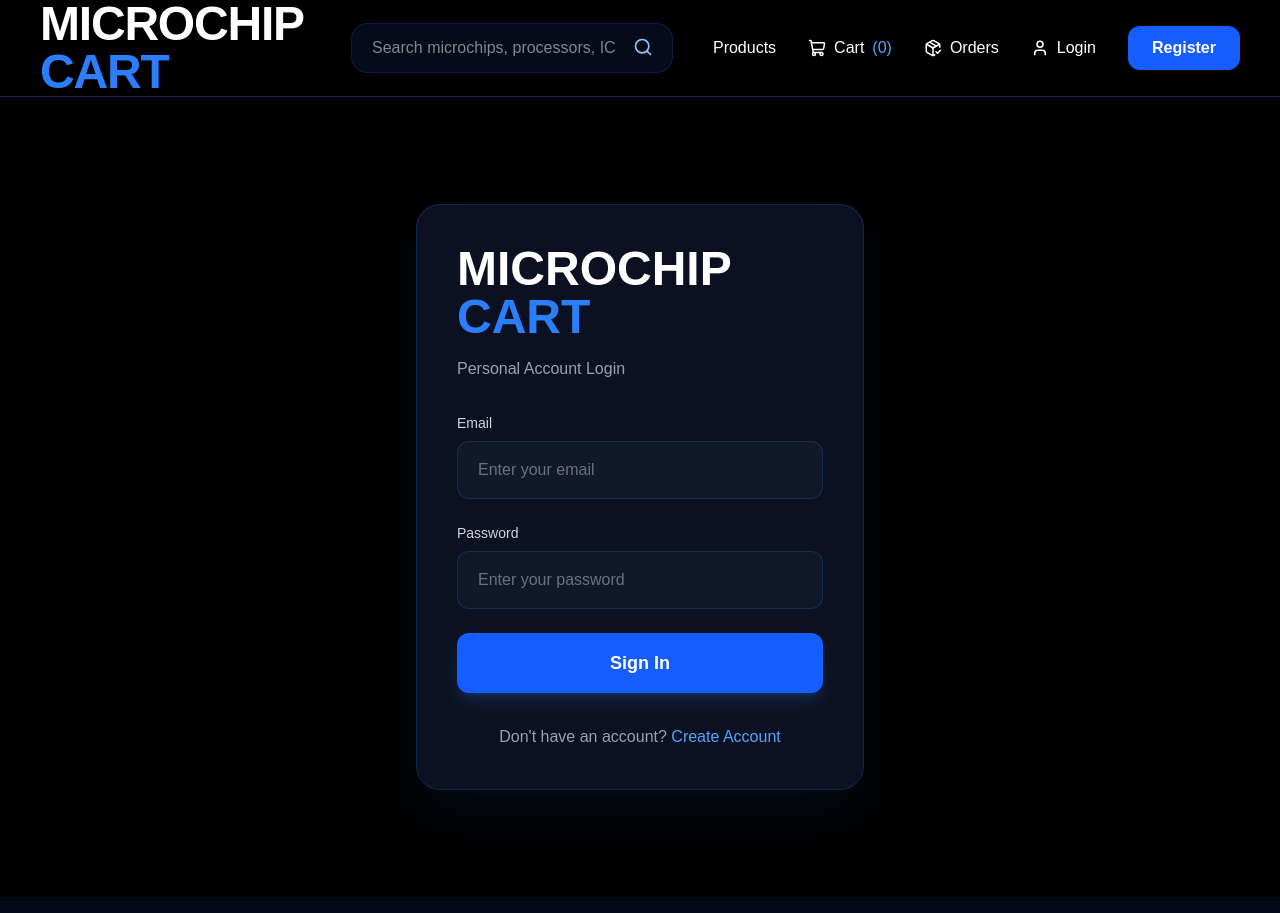
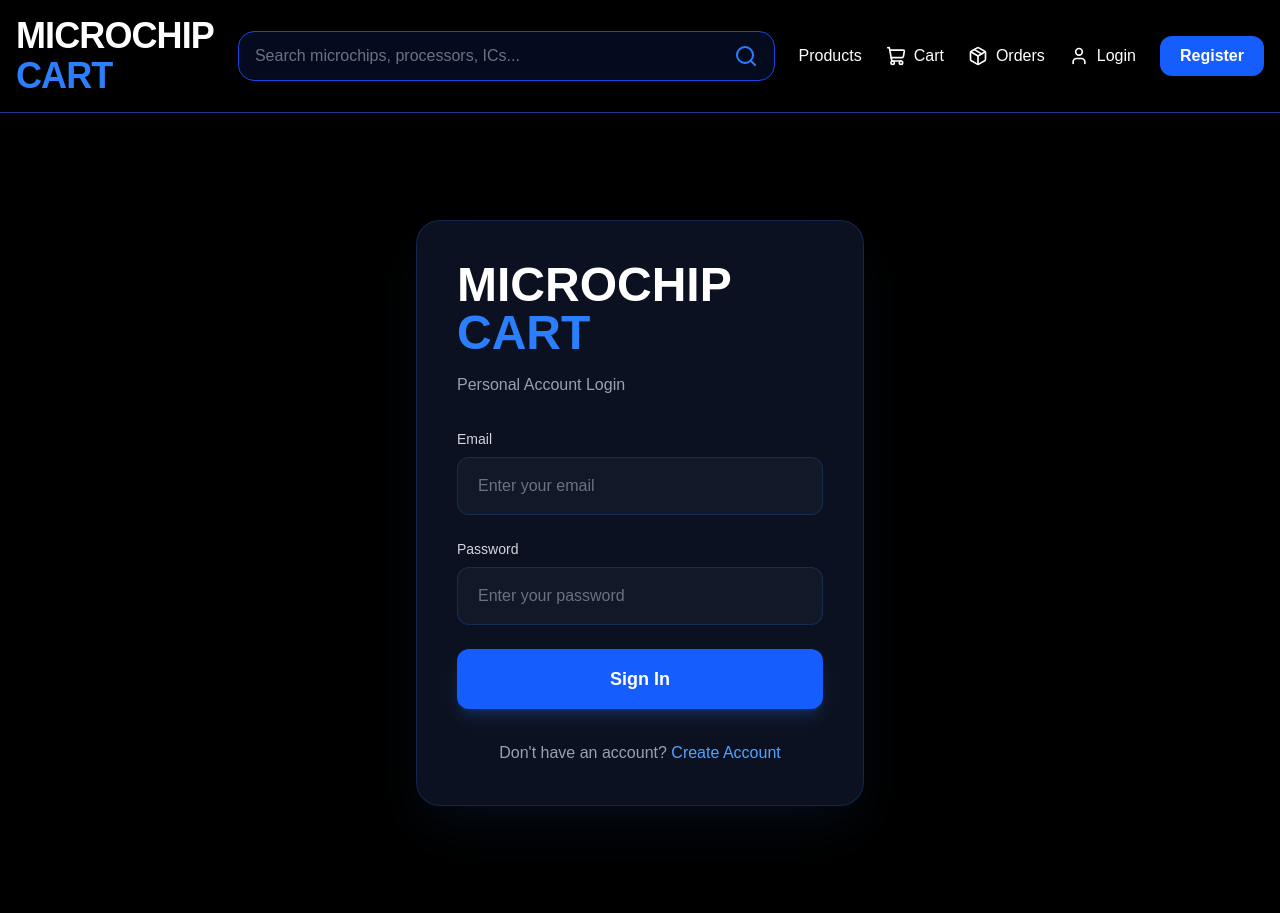
Before and after one commit to Harman02-rana/microchip-cart, a Next.js app: page /login/personal in a window 1280 px wide. Built offline with nearby package versions, Linux system fonts and the light colour scheme; no server answers.

Commit message:
added functional search system

```diff
--- a/app/products/page.tsx
+++ b/app/products/page.tsx
@@ -1,153 +1,127 @@
 "use client";
 
-import {
-  useEffect,
-  useState,
-} from "react";
+import { useSearchParams } from "next/navigation";
 
 import ProductCard from "@/components/ProductCard";
 
-import { supabase } from "@/lib/supabase";
+const products = [
+  {
+    id: 1,
+    name: "Arduino Uno R3",
+    price: 799,
+    image:
+      "https://images.unsplash.com/photo-1518770660439-4636190af475?q=80&w=1200&auto=format&fit=crop",
+    category: "Microcontrollers",
+  },
 
-import { Product } from "@/types/product";
+  {
+    id: 2,
+    name: "ESP32 WiFi Module",
+    price: 499,
+    image:
+      "https://images.unsplash.com/photo-1581092921461-eab62e97a780?q=80&w=1200&auto=format&fit=crop",
+    category: "IoT",
+  },
 
-import { useSearch } from "@/context/SearchContext";
+  {
+    id: 3,
+    name: "Raspberry Pi 5",
+    price: 4999,
+    image:
+      "https://images.unsplash.com/photo-1517430816045-df4b7de11d1d?q=80&w=1200&auto=format&fit=crop",
+    category: "Embedded Systems",
+  },
+
+  {
+    id: 4,
+    name: "Intel AI Processor",
+    price: 8999,
+    image:
+      "https://images.unsplash.com/photo-1516321318423-f06f85e504b3?q=80&w=1200&auto=format&fit=crop",
+    category: "AI Chips",
+  },
+
+  {
+    id: 5,
+    name: "NVIDIA Jetson Nano",
+    price: 12999,
+    image:
+      "https://images.unsplash.com/photo-1516321165247-4aa89a48be28?q=80&w=1200&auto=format&fit=crop",
+    category: "AI Development",
+  },
+
+  {
+    id: 6,
+    name: "STM32 Development Board",
+    price: 999,
+    image:
+      "https://images.unsplash.com/photo-1591799265444-d66432b91588?q=80&w=1200&auto=format&fit=crop",
+    category: "Embedded Systems",
+  },
+];
 
 export default function ProductsPage() {
-  const [products, setProducts] =
-    useState<Product[]>([]);
 
-  const [loading, setLoading] =
-    useState(true);
+  const searchParams =
+    useSearchParams();
 
-  const [search, setSearch] =
-    useState("");
-
-  const [category, setCategory] =
-    useState("All");
-
-  useEffect(() => {
-    async function fetchProducts() {
-      const { data, error } =
-        await supabase
-          .from("products")
-          .select("*");
-
-      if (!error && data) {
-        setProducts(data);
-      }
-
-      setLoading(false);
-    }
-
-    fetchProducts();
-  }, []);
-
-  const categories = [
-    "All",
-    ...new Set(
-      products.map(
-        (p) => p.category
-      )
-    ),
-  ];
+  const searchQuery =
+    searchParams
+      .get("search")
+      ?.toLowerCase() || "";
 
   const filteredProducts =
-    products.filter((product) => {
-      const matchesSearch =
+    products.filter(
+      (product) =>
         product.name
           .toLowerCase()
-          .includes(
-            search.toLowerCase()
+          .includes(searchQuery) ||
+        product.category
+          .toLowerCase()
+          .includes(searchQuery)
     );
 
-      const matchesCategory =
-        category === "All"
-          ? true
-          : product.category ===
-            category;
+  return (
 
-      return (
-        matchesSearch &&
-        matchesCategory
-      );
-    });
-
-  if (loading) {
-    return (
-      <div className="min-h-screen bg-black text-white flex items-center justify-center">
-        Loading products...
-      </div>
-    );
-  }
-
-  return (
-    <div className="min-h-screen bg-black text-white px-6 py-12">
-
-      <div className="max-w-7xl mx-auto">
+    <main className="min-h-screen bg-[#020817] text-white px-6 py-16">
 
       {/* HEADER */}
-        <div className="mb-12">
 
-          <h1 className="text-5xl font-black mb-4">
-            Semiconductor Marketplace
+      <div className="max-w-7xl mx-auto mb-14">
+
+        <p className="text-blue-500 uppercase tracking-[0.3em] text-sm mb-4">
+
+          Marketplace
+
+        </p>
+
+        <h1 className="text-5xl lg:text-7xl font-black leading-tight">
+
+          Explore
+          <span className="text-blue-500">
+            {" "}
+            Products
+          </span>
+
         </h1>
 
-          <p className="text-zinc-400 text-lg">
-            Explore products uploaded by verified sellers.
+        <p className="text-gray-400 mt-6 max-w-2xl text-lg">
+
+          Discover premium semiconductor products,
+          embedded systems, AI chips and industrial
+          microcontroller solutions.
+
         </p>
 
       </div>
 
-        {/* SEARCH + FILTER */}
-        <div className="flex flex-col md:flex-row gap-5 mb-12">
+      {/* PRODUCTS GRID */}
 
-          <input
-            type="text"
-            placeholder="Search products..."
-            value={search}
-            onChange={(e) =>
-              setSearch(
-                e.target.value
-              )
-            }
-            className="flex-1 bg-zinc-900 border border-zinc-800 rounded-2xl px-5 py-4 outline-none focus:border-green-400"
-          />
-
-          <select
-            value={category}
-            onChange={(e) =>
-              setCategory(
-                e.target.value
-              )
-            }
-            className="bg-zinc-900 border border-zinc-800 rounded-2xl px-5 py-4 outline-none focus:border-green-400"
-          >
-
-            {categories.map((cat) => (
-              <option
-                key={cat}
-                value={cat}
-              >
-                {cat}
-              </option>
-            ))}
-
-          </select>
-
-        </div>
-
-        {/* PRODUCTS */}
-        {filteredProducts.length ===
-        0 ? (
-          <div className="text-zinc-400 text-xl">
-            No matching products found.
-          </div>
-        ) : (
-          <div className="grid grid-cols-1 md:grid-cols-2 lg:grid-cols-4 gap-8">
+      <div className="max-w-7xl mx-auto grid sm:grid-cols-2 lg:grid-cols-3 gap-8">
 
         {filteredProducts.map(
           (product) => (
+
             <ProductCard
               key={product.id}
               name={product.name}
@@ -155,14 +129,31 @@ export default function ProductsPage() {
               image={product.image}
               category={product.category}
             />
+
           )
         )}
 
       </div>
-        )}
+
+      {/* EMPTY STATE */}
+
+      {filteredProducts.length === 0 && (
+
+        <div className="text-center text-gray-400 py-24">
+
+          <h2 className="text-3xl font-bold mb-4">
+            No Products Found
+          </h2>
+
+          <p>
+            Try searching for another product or
+            category.
+          </p>
 
         </div>
 
-    </div>
+      )}
+
+    </main>
   );
 }
--- a/components/Navbar.tsx
+++ b/components/Navbar.tsx
@@ -1,172 +1,126 @@
 "use client";
 
 import Link from "next/link";
-
+import { useState } from "react";
+import { useRouter } from "next/navigation";
 import {
   Search,
   ShoppingCart,
-  PackageCheck,
-  LayoutDashboard,
-  LogOut,
+  Package,
   User,
 } from "lucide-react";
-
-import { useRouter } from "next/navigation";
-
-import { useCart } from "@/context/CartContext";
-
-import { useAuth } from "@/context/AuthContext";
-
-import { useSearch } from "@/context/SearchContext";
-
-
 
 export default function Navbar() {
   const router = useRouter();
 
-  const { cart } = useCart();
+  const [search, setSearch] = useState("");
 
-  const { user, logout } =
-    useAuth();
+  const handleSearch = () => {
+    if (!search.trim()) return;
 
-    const { search, setSearch } =
-  useSearch();
-
-  async function handleLogout() {
-    await logout();
-
-    router.push("/");
-  }
+    router.push(
+      `/products?search=${encodeURIComponent(search)}`
+    );
+  };
 
   return (
-    <nav className="w-full bg-black border-b border-blue-950 sticky top-0 z-50">
-
-      <div className="w-full px-10 h-24 flex items-center">
+    <nav className="w-full bg-black border-b border-blue-900 sticky top-0 z-50">
+      <div className="max-w-7xl mx-auto px-4 py-4 flex items-center justify-between gap-6">
 
         {/* LOGO */}
+        <Link href="/" className="flex flex-col leading-none">
+          <span className="text-white text-4xl font-extrabold tracking-tight">
+            MICROCHIP
+          </span>
 
-        <Link
-          href="/"
-          className="flex items-center mr-12"
-        >
-          <h1 className="text-5xl font-black tracking-tight text-white">
-
-            MICROCHIP{" "}
-
-            <span className="text-blue-500">
+          <span className="text-blue-500 text-4xl font-extrabold tracking-tight">
             CART
           </span>
-
-          </h1>
         </Link>
 
         {/* SEARCH BAR */}
-
-        <div className="hidden lg:flex w-[520px] mr-auto">
-
-          <div className="relative w-full">
-
+        <div className="hidden md:flex flex-1 max-w-xl items-center bg-[#050b1f] border border-blue-700 rounded-2xl px-4 py-3">
           <input
             type="text"
+            placeholder="Search microchips, processors, ICs..."
             value={search}
-  onChange={(e) =>
-    setSearch(e.target.value)
+            onChange={(e) => setSearch(e.target.value)}
+            onKeyDown={(e) => {
+              if (e.key === "Enter") {
+                handleSearch();
               }
-  placeholder="Search microchips, processors, ICs..."
-  className="w-full bg-[#050B18] border border-blue-900/40 text-white rounded-2xl py-3 pl-5 pr-14 outline-none focus:border-blue-500 transition"
-/>
-            <Search
-              size={20}
-              className="absolute right-5 top-3.5 text-blue-300"
+            }}
+            className="flex-1 bg-transparent outline-none text-white placeholder:text-gray-500"
           />
 
-          </div>
-
+          <button onClick={handleSearch}>
+            <Search className="text-blue-500 cursor-pointer hover:scale-110 transition-transform" />
+          </button>
         </div>
 
         {/* NAV LINKS */}
-
-        <div className="flex items-center gap-8 text-white ml-10">
-
+        <div className="flex items-center gap-6 text-white">
           <Link
             href="/products"
-            className="hover:text-blue-400 transition font-medium"
+            className="hover:text-blue-400 transition"
           >
             Products
           </Link>
 
           <Link
             href="/cart"
-            className="hover:text-blue-400 transition flex items-center gap-2 font-medium"
+            className="flex items-center gap-2 hover:text-blue-400 transition"
           >
-            <ShoppingCart size={18} />
-
-            Cart
-
-            <span className="text-blue-400">
-              ({cart.length})
-            </span>
+            <ShoppingCart size={20} />
+            <span>Cart</span>
           </Link>
 
           <Link
             href="/orders"
-            className="hover:text-blue-400 transition flex items-center gap-2 font-medium"
+            className="flex items-center gap-2 hover:text-blue-400 transition"
           >
-            <PackageCheck size={18} />
-
-            Orders
-          </Link>
-
-          {/* USER LOGGED IN */}
-
-          {user ? (
-            <>
-              <Link
-                href="/dashboard"
-                className="hover:text-blue-400 transition flex items-center gap-2 font-medium"
-              >
-                <LayoutDashboard
-                  size={18}
-                />
-
-                Dashboard
-              </Link>
-
-              <button
-                onClick={
-                  handleLogout
-                }
-                className="bg-blue-600 hover:bg-blue-500 px-5 py-2.5 rounded-xl transition font-semibold flex items-center gap-2"
-              >
-                <LogOut size={17} />
-
-                Logout
-              </button>
-            </>
-          ) : (
-            <>
-              <Link
-                href="/login/personal"
-                className="hover:text-blue-400 transition flex items-center gap-2 font-medium"
-              >
-                <User size={18} />
-
-                Login
+            <Package size={20} />
+            <span>Orders</span>
           </Link>
 
           <Link
-                href="/register/personal"
-                className="bg-blue-600 hover:bg-blue-500 px-6 py-2.5 rounded-xl transition font-semibold"
+            href="/login/personal"
+            className="flex items-center gap-2 hover:text-blue-400 transition"
+          >
+            <User size={20} />
+            <span>Login</span>
+          </Link>
+
+          <Link
+            href="/register"
+            className="bg-blue-600 hover:bg-blue-700 transition px-5 py-2 rounded-xl font-semibold"
           >
             Register
           </Link>
-            </>
-          )}
-
+        </div>
       </div>
 
+      {/* MOBILE SEARCH */}
+      <div className="md:hidden px-4 pb-4">
+        <div className="flex items-center bg-[#050b1f] border border-blue-700 rounded-2xl px-4 py-3">
+          <input
+            type="text"
+            placeholder="Search..."
+            value={search}
+            onChange={(e) => setSearch(e.target.value)}
+            onKeyDown={(e) => {
+              if (e.key === "Enter") {
+                handleSearch();
+              }
+            }}
+            className="flex-1 bg-transparent outline-none text-white placeholder:text-gray-500"
+          />
+
+          <button onClick={handleSearch}>
+            <Search className="text-blue-500" />
+          </button>
         </div>
-
+      </div>
     </nav>
   );
 }
```
Lines whose indentation alone changed are shown as unchanged.
